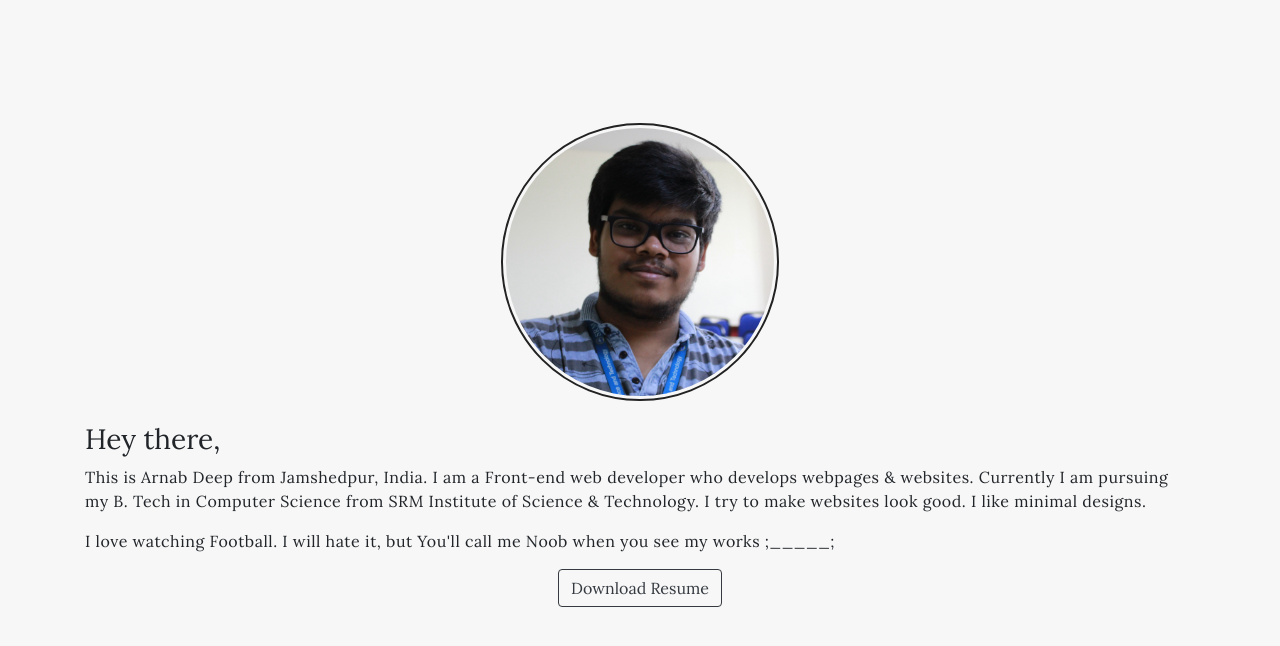
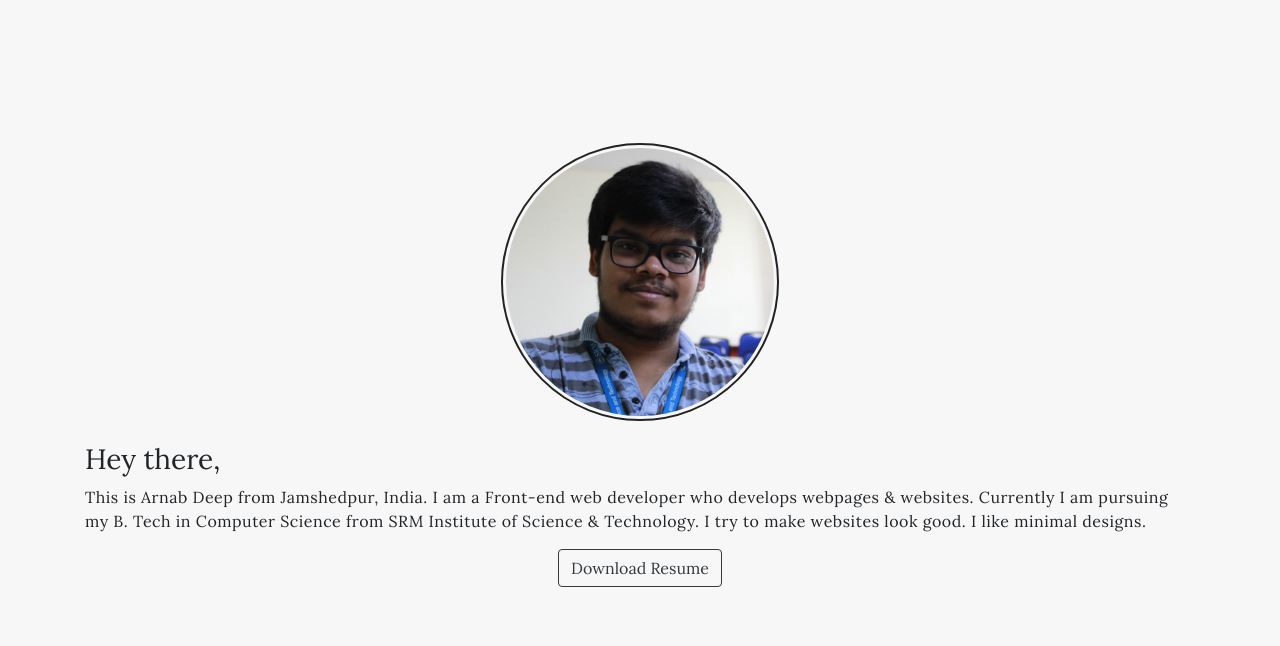
Before and after one commit to arnoob16/Portfolio, a website: page index.html in a window 1280 px wide. Shown: the part 924-1570 px from the top of the page. Drawn offline with nearby package versions, Linux system fonts and the light colour scheme.

Commit message:
;_________;

```diff
--- a/index.html
+++ b/index.html
@@ -17,7 +17,7 @@
             </div>
         </div>
         <div class="scroll-bottom">
-            <a href="#main"  class="my-auto down"><img src="Images/arrows.svg" class="svg" style="height: 30px;"></a>
+            <a href="#main"  class="my-auto down"><img src="Assets/arrows.svg" class="svg" style="height: 30px;"></a>
         </div>
 
         <main id="main">
@@ -37,7 +37,7 @@
 
             <div class="container about justify-content-center">
                 <div class="img">
-                    <img class="rounded-circle w-25" src="Images/arnab-dp.jpg">
+                    <img class="rounded-circle w-25" src="Assets/arnab-dp.jpg">
                 </div>
                 <div class="text-left">
                     <h3>Hey there,</h3>
@@ -45,9 +45,6 @@
                         This is Arnab Deep from Jamshedpur, India. I am a Front-end web developer who develops webpages & websites.
                         Currently I am pursuing my B. Tech in Computer Science from SRM Institute of Science & Technology. I try to make websites
                         look good. I like minimal designs.
-                    </p>
-                    <p>
-                        I love watching Football. I will hate it, but You'll call me Noob when you see my works ;_____;
                     </p>
                 </div>
                 <button class="btn btn-outline-dark">Download Resume</button>
--- a/js/particles.js
+++ b/js/particles.js
@@ -1353,7 +1353,7 @@ var pJS = function(tag_id, params){
       if(pJS.tmp.img_type == 'svg' && pJS.tmp.source_svg == undefined){
         pJS.tmp.checkAnimFrame = requestAnimFrame(check);
       }else{
-        //console.log('images loaded! cancel check');
+        //console.log('Assets loaded! cancel check');
         cancelRequestAnimFrame(pJS.tmp.checkAnimFrame);
         if(!pJS.tmp.img_error){
           pJS.fn.vendors.init();
```
Also changed, not shown: Assets/arnab-dp.jpg (renamed from Images/arnab-dp.jpg), Assets/arrows.svg (renamed from Images/arrows.svg), Assets/blackArrow.png (renamed from Images/blackArrow.png), Assets/down-arrow.png (renamed from Images/down-arrow.png), 4 other files.
